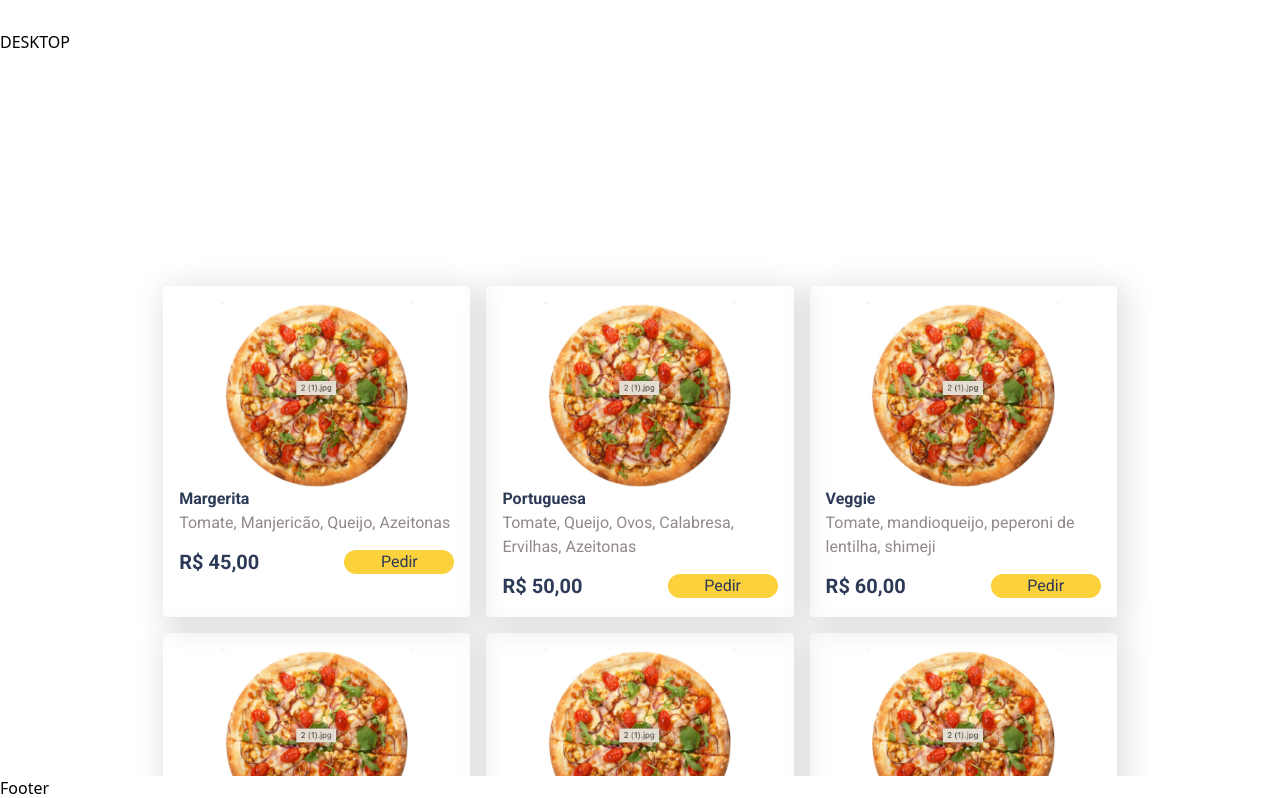
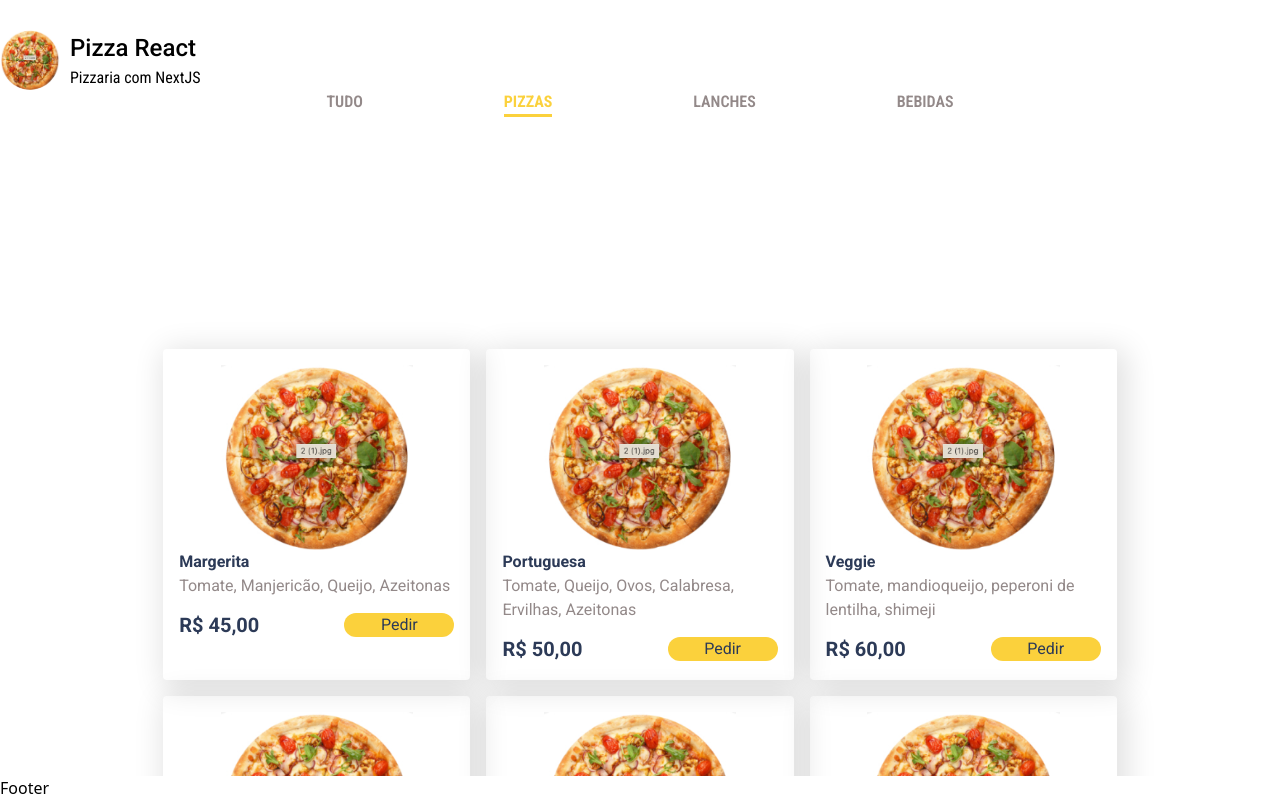
Before and after one commit to EricaSugui/Pizzaria-React-Next-Redux, a Next.js app: page / in a window 1280 px wide. Shown: the top 798 px of the page. Built offline with nearby package versions, Linux system fonts and the light colour scheme.

Commit message:
chore: add NavMenu to Header components

```diff
--- a/src/ui/components/PizzaHeader/PizzaHeader.tsx
+++ b/src/ui/components/PizzaHeader/PizzaHeader.tsx
@@ -2,6 +2,7 @@ import Image from 'next/image'
 import style from './PizzaHeader.module.css'
 import avatar from '/public/img/erica-avatar.jpeg'
 import search from '/public/img/search.svg'
+import NavMenu from '../NavMenu/NavMenu'
 
 const Greetings = () => {
     return(
@@ -25,16 +26,6 @@ const Search = () => {
         </div>
     )
 }
-const NavMenu = () => {
-    return (
-        <ul className={style['pizza-navmenu']}>
-            <li>TUDO</li>
-            <li className={style['pizza-menu-active']}>PIZZAS</li>
-            <li>LANCHES</li>
-            <li>BEBIDAS</li>
-        </ul>
-    )
-}
 
 export default function PizzaHeader(){
     return (
--- a/src/ui/components/PizzaHeaderDesktop/PizzaHeaderDesktop.tsx
+++ b/src/ui/components/PizzaHeaderDesktop/PizzaHeaderDesktop.tsx
@@ -1,14 +1,23 @@
 import Image from 'next/image'
 import style from './PizzaHeaderDesktop.module.css'
-import ArrowBack from '/public/img/ArrowBack.svg'
+import margerita from '/public/img/margerita.png'
 import Link from 'next/link'
+import NavMenu from '../NavMenu/NavMenu'
 
 export default function PizzaHeaderDesktop(){
     return (
         <div className={style['pizza-desktop']}>
             <Link href={`/`}>
-                    <h1>DESKTOP</h1>
+                <div className={style['pizza-logo']}>
+                    <Image src={margerita} alt='Pizzaria React'/>
+                    <div className={style['pizza-logo-name']}>
+                        <h1>Pizza React</h1>
+                        <p>Pizzaria com NextJS</p>
+                    </div>
+                </div>
             </Link>
+
+            <NavMenu/>
         </div>
     )
 }
```
